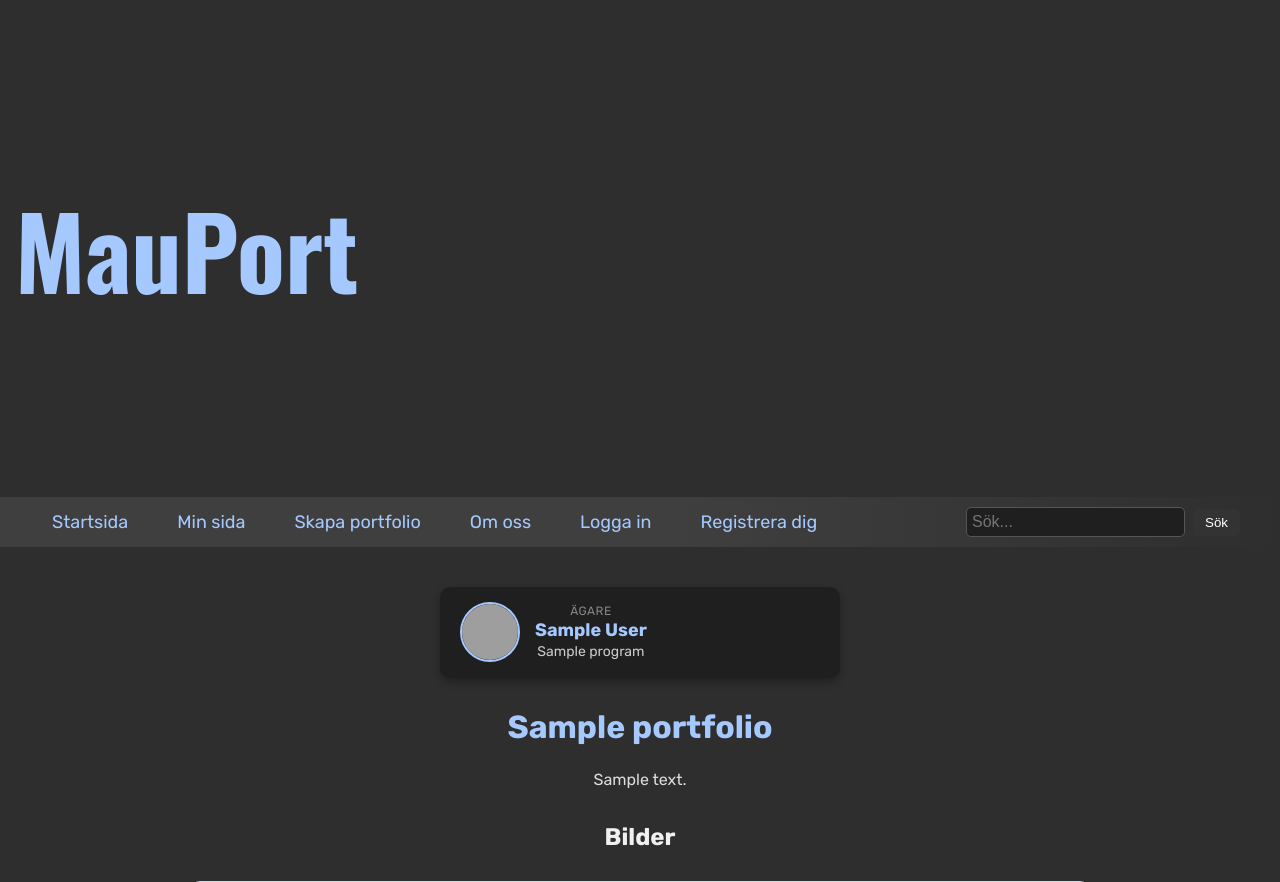
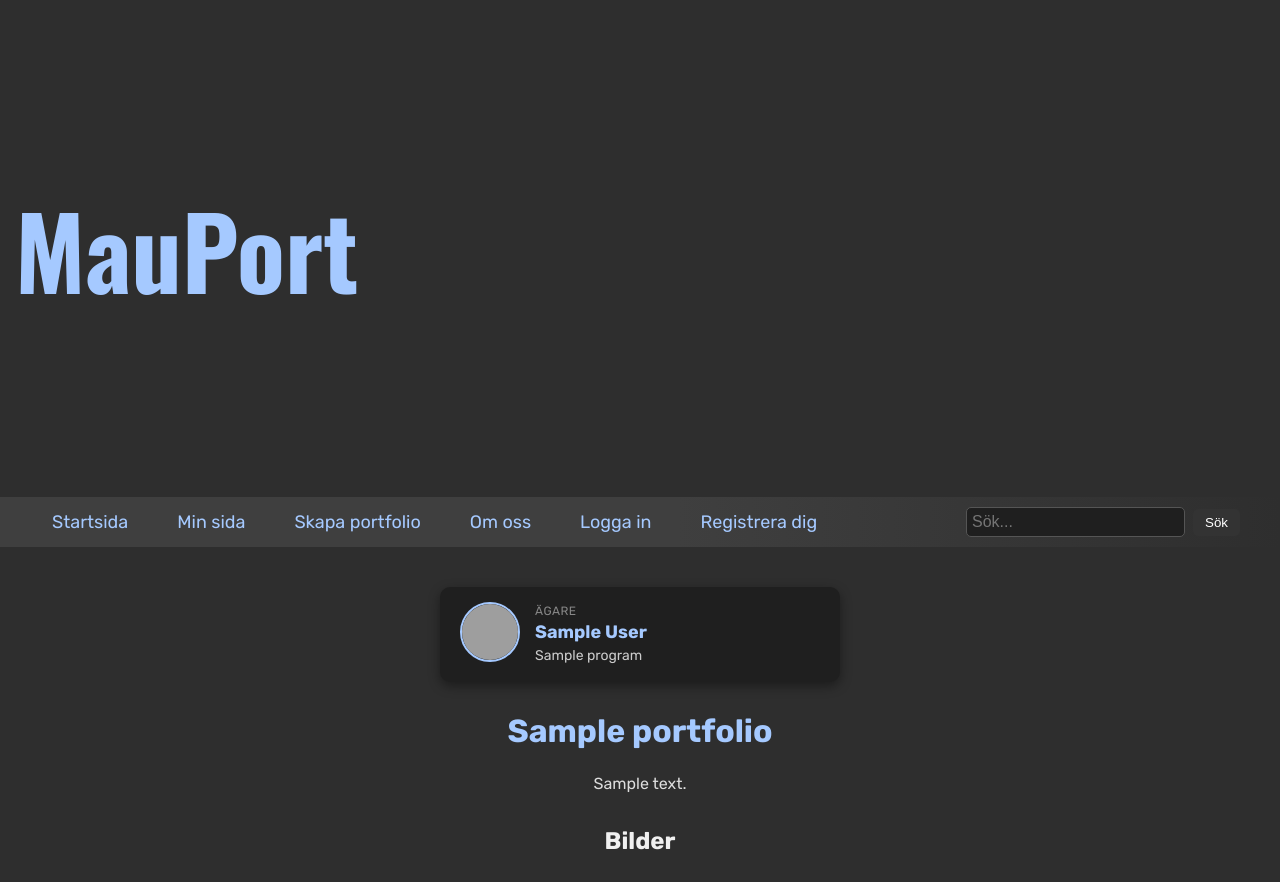
Before and after one commit to DABZEN8/MauPort, a Flask app: page /portfolio/1 in a window 1280 px wide. Shown: the top 882 px of the page. Run offline with Flask 3, Linux system fonts and the light colour scheme; grey boxes marked "Sample" are stand-in pictures; a database or web service that is not in the repository returns one stand-in record (values such as "Sample title"); some libraries are stand-ins or nearby versions; grey boxes are pictures that could not be loaded.

```diff
--- a/static/portfolio.css
+++ b/static/portfolio.css
@@ -180,15 +180,28 @@ footer h4 {
 /* Mini-profilkort överst i portfolio.html */
 .owner-mini-card {
   display: flex;
-  align-items: center;
+  align-items: left;
   background-color: #1f1f1f;
   padding: 15px 20px;
+  box-shadow: 0 4px 12px rgba(0,0,0,0.4);
   border-radius: 10px;
-  box-shadow: 0 4px 8px rgba(0,0,0,0.3);
+
   margin-bottom: 30px;
   max-width: 400px;
   margin-left: auto;
   margin-right: auto;
+}
+
+.owner-info {
+  display: flex;
+  flex-direction: column;
+  justify-content: center;
+}
+
+.owner-info p {
+  margin: 2px 0;
+  line-height: 1.2;
+  text-align: left;
 }
 
 .mini-profile-pic {
@@ -198,11 +211,6 @@ footer h4 {
   object-fit: cover;
   margin-right: 15px;
   border: 2px solid #A5C9FF;
-}
-
-.owner-info p {
-  margin: 2px 0;
-  line-height: 1.2;
 }
 
 .owner-role {
@@ -242,7 +250,6 @@ footer h4 {
   border-radius: 50%;
   object-fit: cover;
   border: 3px solid #A5C9FF;
-  box-shadow: 0 0 10px rgba(0,0,0,0.5);
   margin-bottom: 15px;
 }
 
```
